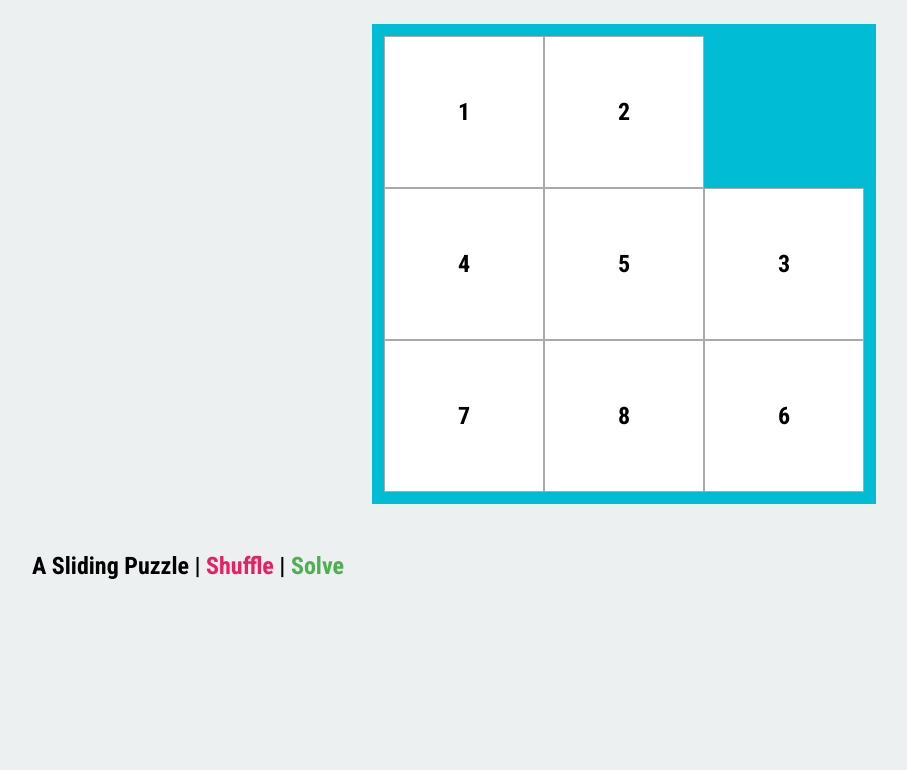
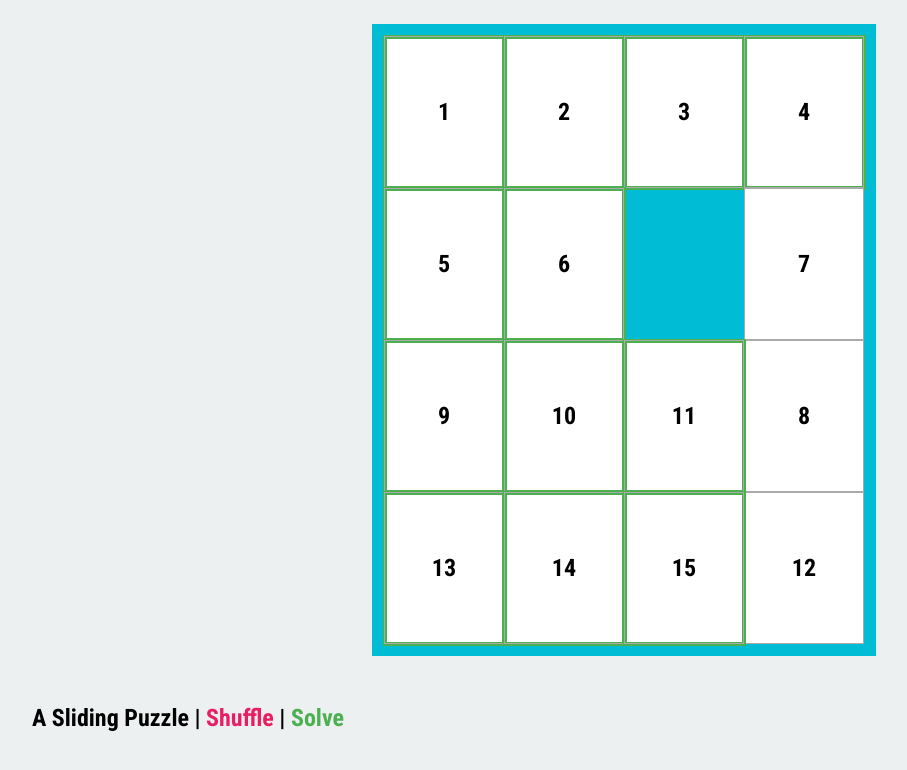
Before and after one commit to kregina/sliding-puzzle-game, a website built with webpack: page src/index.html in a window 1280 px wide. Shown: the whole page, without its empty margins (16-923 px from the left). Built offline with nearby package versions, Linux system fonts and the light colour scheme.

Commit message:
implemented win condition

```diff
--- a/src/index.js
+++ b/src/index.js
@@ -1,46 +1,77 @@
 import style from './main.scss';
 
-const size = 3;
-const dificulty = 10;
+const size = 4;
+const dificulty = 5;
 const moves = [];
 
-const fragment = createHtmlElement(size);
-const tiles = Array.from(fragment.children);
+const tiles = createTiles(size);
+
 const blank = tiles[tiles.length - 1];
+blank.className = 'blank';
 
-blank.className = 'blank';
+document.getElementById('solve').onclick = solve  ;
+document.getElementById('shuffle').onclick = shuffle;
+
 shuffle(dificulty);
+
+const fragment = tiles
+  .reduce((fragment, element) => {
+    fragment.appendChild(element);
+    return fragment;
+  },
+  document.createDocumentFragment());
+
 document.getElementById('ulSliding').appendChild(fragment);
-document.getElementById('solve').onclick = solve;
-document.getElementById('shuffle').onclick = _ => shuffle(dificulty);
 
 function tileClicked(e) {
   if (canMove(e.target)) {
     swap(e.target, blank);
     moves.push(e.target);
+    checkWin();
   }
 }
 
-function shuffle(dificulty) {
+function checkWin() {
+  const tileStatuses = tiles
+    .map((el, i) => checkTileWin(size, i, el.style.gridRowStart, el.style.gridColumnStart))
+    .map((win, i) => [win, tiles[i]])
+
+  tileStatuses
+    .forEach(([win, tile]) =>
+      tile.classList.toggle('win', win));
+
+  const playerWon = tileStatuses.every(([win]) => win);
+  if (playerWon) {
+    alert('YOU WIN!!!');
+  }
+}
+
+function checkTileWin(size, index, row, col) {
+  return index == (row - 1) * size + (col - 1);
+}
+
+function shuffle() {
   for (let i = 0; i < dificulty; i++) {
     const availableMoves = tiles.filter(canMove);
-    const randomTile = availableMoves[Math.floor(Math.random() * availableMoves.length)];
+    const randomIndex = Math.floor(Math.random() * availableMoves.length);
+    const randomTile = availableMoves[randomIndex];
+    moves.push(randomTile);
     swap(randomTile, blank);
-    moves.push(randomTile);
   }
+  checkWin();
 }
 
 function solve() {
   let tile;
   while ((tile = moves.pop())) {
-    console.log('caiu aqui');
     swap(tile, blank);
   }
+  checkWin();
 }
 
-function canMove(click) {
-  const deltaX = Math.abs(click.style.gridColumnStart - blank.style.gridColumnStart);
-  const deltaY = Math.abs(click.style.gridRowStart - blank.style.gridRowStart);
+function canMove(target) {
+  const deltaX = Math.abs(target.style.gridColumnStart - blank.style.gridColumnStart);
+  const deltaY = Math.abs(target.style.gridRowStart - blank.style.gridRowStart);
   const delta = deltaX + deltaY;
   return delta === 1;
 }
@@ -50,20 +81,21 @@ function swap(a, b) {
   [a.style.gridColumn, b.style.gridColumn] = [b.style.gridColumn, a.style.gridColumn];
 }
 
-function createHtmlElement(size) {
-  const fragment = document.createDocumentFragment();
+function createTiles() {
+  const elements = [];
+  let count = 0;
   for (let row = 1; row <= size; row++) {
     for (let col = 1; col <= size; col++) {
       const element = document.createElement('li');
 
-      element.textContent = fragment.children.length + 1;
+      element.textContent = ++count;
       element.style.gridRow = row;
       element.style.gridColumn = col;
 
       element.onclick = tileClicked;
 
-      fragment.appendChild(element);
+      elements.push(element);
     }
   }
-  return fragment;
+  return elements;
 }
--- a/src/main.scss
+++ b/src/main.scss
@@ -21,6 +21,14 @@ body {
       justify-content: center;
       height: 20vw;
       max-height: 150px;
+
+      &.win {
+        box-shadow: 1px 0 0 1px #4CAF50,
+              0 1px 0 1px #4CAF50,
+              1px 1px 0 1px #4CAF50,
+              1px 0 0 1px #4CAF50 inset,
+              0 1px 0 1px #4CAF50 inset;
+      }
 
       &.blank {
         visibility: hidden;
```
